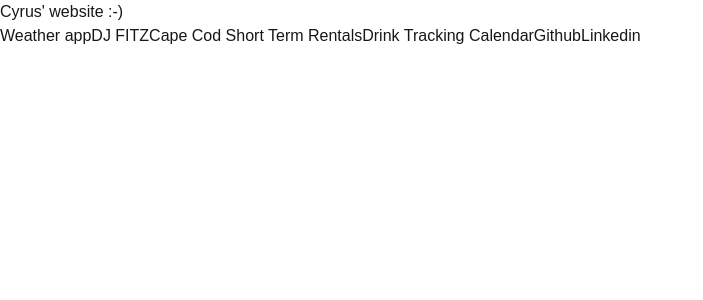
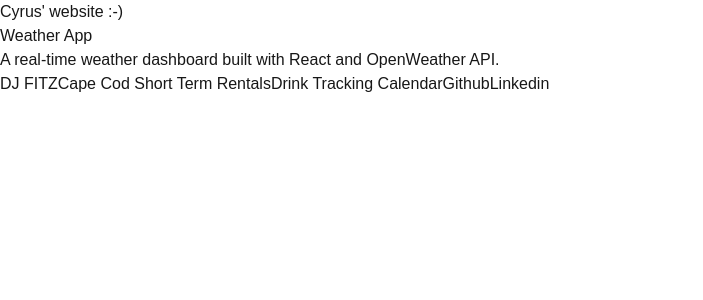
Before and after one commit to OiOfMidworld/portfolioTake2, a Next.js app in the folder my-site/: page / in a window 1280 px wide. Shown: the top 300 px of the page, without its empty margins (0-703 px from the left). Built offline with nearby package versions, Linux system fonts and the light colour scheme.

Commit message:
Use Link component for Weather App and add hover description
Replaced anchor tag with Link component for Weather App navigation and added a hover description box.

```diff
--- a/my-site/src/app/page.tsx
+++ b/my-site/src/app/page.tsx
@@ -1,3 +1,4 @@
+import Link from 'next/link';
 
 export default function Home() {
   return (
@@ -8,16 +9,20 @@ export default function Home() {
         </ol>
 
         <div className="flex gap-4 items-center flex-col sm:flex-row">
+          <Link
+            href="/projects/weather-app"
+            className="text-blue-600 underline font-medium"
+          >
+            Weather App
+          </Link>
 
-          <a
-            className="rounded-full border border-solid border-black/[.08] dark:border-white/[.145] transition-colors flex items-center justify-center hover:bg-[#f2f2f2] dark:hover:bg-[#1a1a1a] hover:border-transparent text-sm sm:text-base h-10 sm:h-12 px-4 sm:px-5 sm:min-w-44"
-            href="https://timely-florentine-3ec0a2.netlify.app/"
-            title="A real-time weather dashboard built with React and OpenWeather API"
-            target="_blank"
-            rel="noopener noreferrer"
-          >
-            Weather app
-          </a>
+      {/* The Hover Description Box */}
+          <div className="absolute bottom-full left-1/2 -translate-x-1/2 mb-2 w-64 p-3
+                      bg-gray-900 text-white text-sm rounded-lg shadow-lg
+                      opacity-0 invisible group-hover:opacity-100 group-hover:visible
+                      transition-all duration-200 pointer-events-none z-10">
+        A real-time weather dashboard built with React and OpenWeather API.
+          </div>
           <a
             className="rounded-full border border-solid border-black/[.08] dark:border-white/[.145] transition-colors flex items-center justify-center hover:bg-[#f2f2f2] dark:hover:bg-[#1a1a1a] hover:border-transparent text-sm sm:text-base h-10 sm:h-12 px-4 sm:px-5 sm:min-w-44"
             href="https://djfitz.netlify.app"
```
